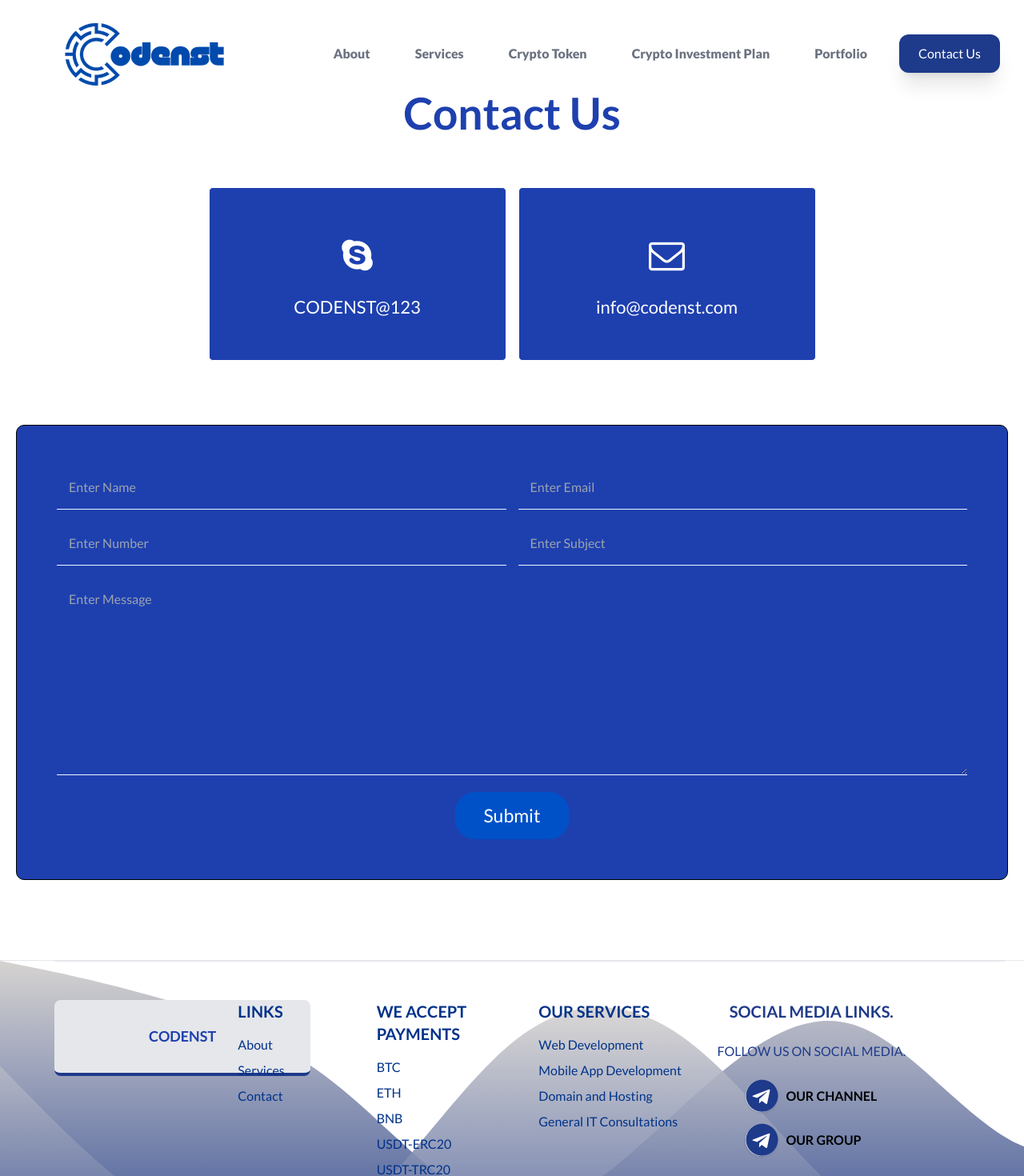
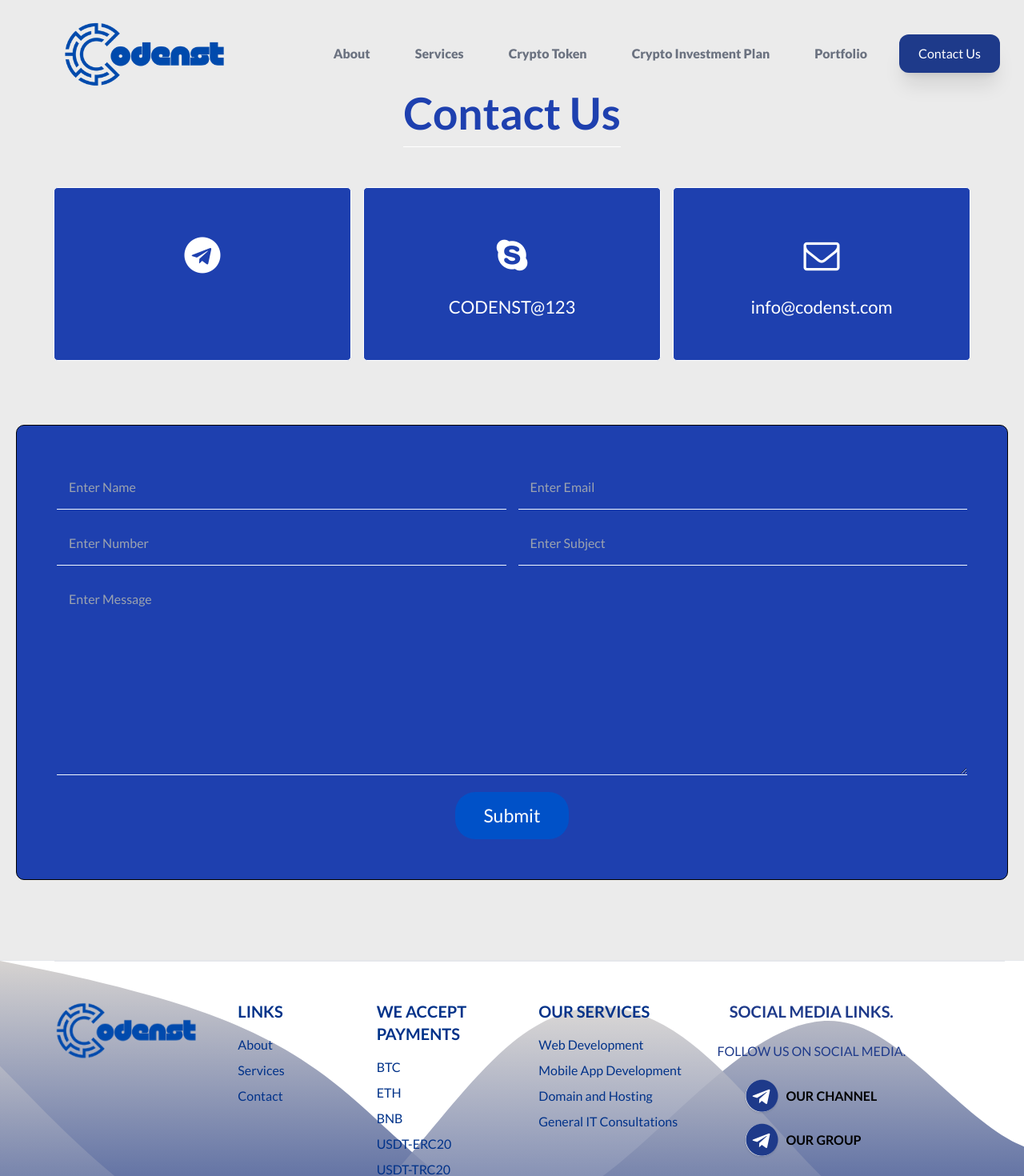
Before and after one commit to manthan3319/Codenstt, a React (Create React App) app: page /contact in a window 1280 px wide. Shown: the top 1470 px of the page at 80% size. Built offline with nearby package versions, Linux system fonts and the light colour scheme.

Commit message:
service and navbar link add

```diff
--- a/src/components/Footer.js
+++ b/src/components/Footer.js
@@ -1,6 +1,7 @@
 import React from "react";
 import { Link } from "react-router-dom";
 import { HashLink } from "react-router-hash-link";
+import { logo } from "./Images/Images";
 
 const Footer = () => {
   return (
@@ -10,9 +11,9 @@ const Footer = () => {
           {/* Top area: Blocks */}
           <div className="grid sm:grid-cols-12 gap-5 py-8 md:py-12 border-t border-gray-200 lg:ml-11">
             {/* 1st block */}
-            <div className="col-span-12 lg:col-span-2">
-              <div className="box-border border-b-4 border-blue-900 p-8 bg-gray-200 text-gray-600 text-center rounded-lg xl:w-80 mx-auto">
-                <h3 className="font-bold text-[18px] text-custome ">CODENST</h3>
+            <div className="col-span-12 md:col-span-2">
+              <div className="">
+                <h3 className="font-bold text-[18px] text-custome "><img src={logo} /></h3>
               </div>
             </div>
 
--- a/src/components/Navbar/NavLinks.js
+++ b/src/components/Navbar/NavLinks.js
@@ -1,7 +1,17 @@
-import React from "react";
+import React, { useState } from "react";
 import { HashLink } from "react-router-hash-link";
 
 const NavLinks = () => {
+  const [showModal, setShowModal] = useState(false);
+
+  const handleComingSoon = () => {
+    setShowModal(true);
+  };
+
+  const closeModal = () => {
+    setShowModal(false);
+  };
+
   return (
     <>
       <HashLink
@@ -18,27 +28,25 @@ const NavLinks = () => {
       >
         Services
       </HashLink>
+      <button
+        className="px-4 font-extrabold text-gray-500 hover:text-blue-900"
+        onClick={handleComingSoon}
+      >
+        Crypto Token
+      </button>
+      <button
+        className="px-4 font-extrabold text-gray-500 hover:text-blue-900"
+        onClick={handleComingSoon}
+      >
+        Crypto Investment Plan
+      </button>
       <HashLink
         className="px-4 font-extrabold text-gray-500 hover:text-blue-900"
         smooth
-        to="/#services"
-      >
-        Crypto Token
-      </HashLink>
-      <HashLink
-        className="px-4 font-extrabold text-gray-500 hover:text-blue-900"
-        smooth
-        to="/#services"
-      >
-        Crypto Investment Plan
-      </HashLink>
-      <HashLink
-        className="px-4 font-extrabold text-gray-500 hover:text-blue-900"
-        to="/"
+        to="/#Portfolio"
       >
         Portfolio
       </HashLink>
-
       <HashLink
         className="text-white bg-blue-900 hover:bg-blue-800 inline-flex items-center justify-center w-auto px-6 py-3 shadow-xl rounded-xl"
         smooth
@@ -46,6 +54,22 @@ const NavLinks = () => {
       >
         Contact Us
       </HashLink>
+
+      {/* Modal */}
+      {showModal && (
+        <div className="fixed inset-0 flex items-center justify-center z-50 bg-black bg-opacity-50">
+          <div className="bg-white p-6 rounded-lg shadow-lg text-center">
+            <h2 className="text-2xl font-bold mb-4">Coming Soon</h2>
+            <p>We are working hard on this feature. Stay tuned!</p>
+            <button
+              className="mt-4 px-6 py-2 bg-blue-900 text-white rounded-lg hover:bg-blue-800"
+              onClick={closeModal}
+            >
+              Close
+            </button>
+          </div>
+        </div>
+      )}
     </>
   );
 };
--- a/src/components/Portfolio.js
+++ b/src/components/Portfolio.js
@@ -85,14 +85,14 @@ const portfolioItems = [
 
 const Portfolio = () => {
     return (
-        <div className="my-4 py-4" id='portfolio'>
+        <div className="my-4 py-4" id='Portfolio'>
             <h2 className="my-2 text-center text-3xl text-blue-900 uppercase font-bold">Our Portfolio</h2>
             <div className='flex justify-center'>
                 <div className='w-24 border-b-4 border-blue-900 mb-8'></div>
             </div>
 
             <div className='my-4 py-4 p-5'>
-                <p>Over the last 13+ years, CODENST has made a name for itself in the field of blockchain and complete web solutions. We understand that maintaining this reputation is a complex task, and we are committed to leaving no stone unturned. Throughout these years, we have consistently provided quality services, helping businesses create their unique online identities. Thousands of global clients have trusted us, and we are proud to say that we have never disappointed any of them. Here, we present some of the challenging projects we have successfully completed.
+                <p className='text-center'>Over the last 13+ years, CODENST has made a name for itself in the field of blockchain and complete web solutions. We understand that maintaining this reputation is a complex task, and we are committed to leaving no stone unturned. Throughout these years, we have consistently provided quality services, helping businesses create their unique online identities. Thousands of global clients have trusted us, and we are proud to say that we have never disappointed any of them. Here, we present some of the challenging projects we have successfully completed.
                 </p>
             </div>
             <div className="px-4" data-aos="fade-down" data-aos-delay="600">
--- a/src/components/Services.js
+++ b/src/components/Services.js
@@ -317,7 +317,7 @@ const Services = () => {
 ];
   return (
     <div className='bg-white py-[50px]'>
-      <div className='lg:max-w-[1440px] m-auto px-[20px]'>
+      <div className='lg:max-w-[1440px] m-auto px-[20px] ' id="services">
         <div className='text-center'>
           <h1 className='text-center font-lato lg:text-[65px] text-[45px] inline-block border-b-[2px] border-b-secondary text-black'>Services</h1>
         </div>
@@ -331,7 +331,7 @@ const Services = () => {
 
           {servicesData.map((category, index) => (
             <TabPanel key={index}>
-              <div className='flex flex-wrap lg:gap-[30px] lg:mt-[80px] mt-[30px] justify-center gap-[15px]'>
+              <div className='flex flex-wrap lg:gap-[30px] lg:mt-[80px] mt-[30px] justify-center gap-[15px] '>
                 {category.services.map((service, serviceIndex) => (
                   <ServiceCard key={service.id} service={service} index={serviceIndex} />
                 ))}
@@ -354,7 +354,7 @@ const ServiceCard = ({ service, index }) => {
   return (
     <motion.div
       ref={ref}
-      className='lg:w-[18%] md:w-[31%] w-[100%] flex flex-col bg-white items-center py-[15px] gap-[15px] rounded-[5px] border-[2px] border-black'
+      className='lg:w-[18%] md:w-[31%] w-[100%] flex flex-col bg-white items-center py-[15px] gap-[15px] rounded-[5px] border-[2px] border-black shadow-lg box_shadow'
       initial={{ opacity: 0, x: -50 }}
       animate={inView ? { opacity: 1, x: 0 } : {}}
       transition={{ duration: 0.5, delay: index * 0.3, ease: 'easeOut' }}
--- a/src/index.css
+++ b/src/index.css
@@ -59,3 +59,8 @@ body {
 .react-tabs__tab:focus:after {
   background: transparent !important;
 }
+
+
+.box_shadow{
+  box-shadow: 1px 3px 12px #747474;
+}
--- a/src/pages/Contact.js
+++ b/src/pages/Contact.js
@@ -80,17 +80,16 @@ const Contact = () => {
             <div>
                 <NavBar />
             </div>
-            <div className='bg-white py-[100px]'>
+            <div className='bg-[#80808029] py-[100px]'>
             <div className='lg:max-w-[1440px] m-auto px-[20px]'>
                 <div className='text-center'>
                     <h1 className='text-[55px] font-bold font-lato text-custome border-b border-white inline-block'>Contact Us</h1>
                 </div>
                 <div>
                     <div className='flex  lg:flex-row flex-wrap justify-center mt-[50px] gap-[25px] md:gap-[15px]'>
-                        {/* <div className='lg:w-[30%] md:w-[48%] w-[100%] bg-custome flex flex-col gap-[15px] items-center py-[50px] rounded-[5px] border-[1px] border-white'>
-                            <span className='text-[45px] text-white'><i class="fa fa-phone-square" aria-hidden="true"></i></span>
-                            <p className='text-white font-lato text-[22px]'>+91 7023472073</p>
-                        </div> */}
+                        <div className='lg:w-[30%] md:w-[48%] w-[100%] bg-custome flex flex-col gap-[15px] items-center py-[50px] rounded-[5px] border-[1px] border-white'>
+                            <span className='text-[45px] text-white'><i class="fa fa-telegram" aria-hidden="true"></i></span>
+                        </div>
 
                         <div className='lg:w-[30%] md:w-[48%] w-[100%] bg-custome flex flex-col gap-[15px] items-center py-[50px] rounded-[5px] border-[1px] border-white'>
                             <span className='text-[45px] text-white'><i class="fa fa-skype" aria-hidden="true"></i></span>
```
